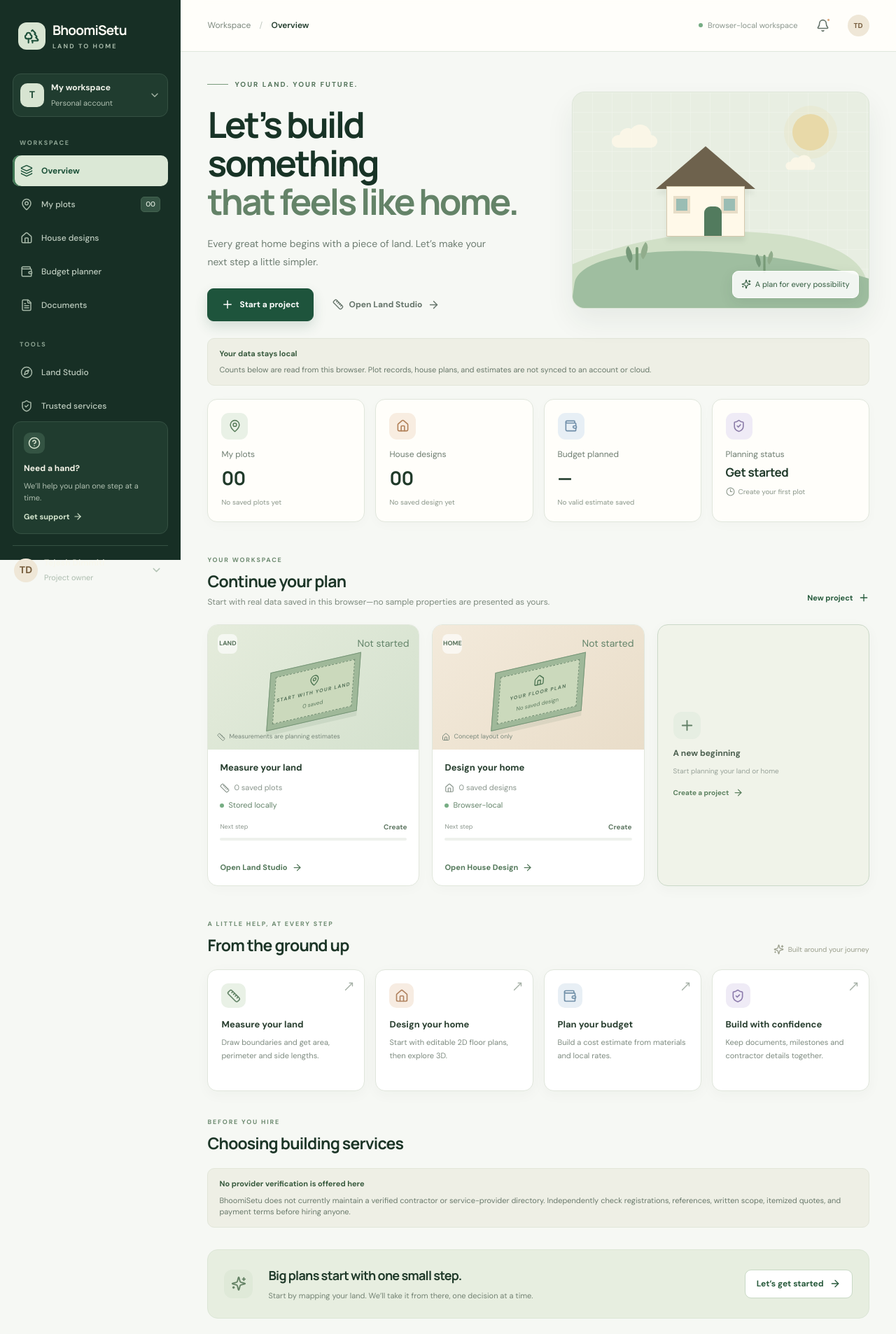
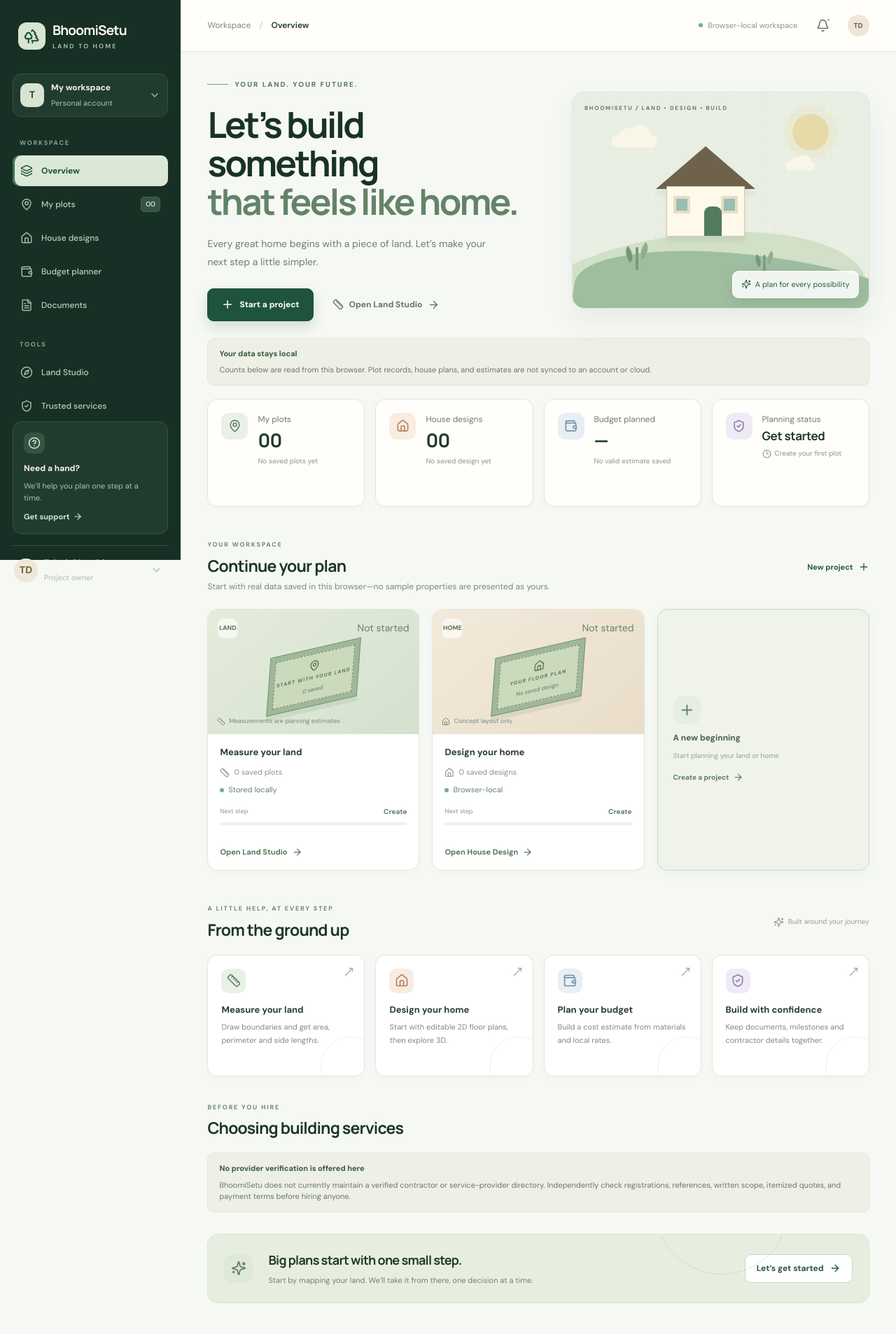
Before and after one commit to tejeshdimmiti5-crypto/bhoomisetu-land-to-home, a Next.js app: page / in a window 1280 px wide. Shown: the top 1906 px of the page at 70% size. Built offline with nearby package versions, Linux system fonts and the light colour scheme.

Commit message:
Refine cohesive visual system across Bhoomi Setu screens

```diff
--- a/app/globals.css
+++ b/app/globals.css
@@ -674,3 +674,123 @@ body { background: #f6f7f1; color: var(--ink); font-size: 14px; }
   .welcome-actions > * { width: 100%; }
   .hero-art { height: 210px; min-height: 210px; }
 }
+
+
+/* Cohesive product-wide art direction: editorial, architectural, data-first */
+:root {
+  --bs-forest: #173d2d;
+  --bs-leaf: #4e7958;
+  --bs-moss: #91a88b;
+  --bs-sand: #e9dfca;
+  --bs-paper: #f7f7f0;
+  --bs-border: #dfe5d9;
+  --bs-ink: #1b3024;
+}
+body {
+  background:
+    radial-gradient(ellipse at 88% 2%, rgba(220,231,211,.34), transparent 31rem),
+    var(--bs-paper);
+}
+.main-panel { min-width: 0; }
+.topbar { box-shadow: 0 1px 0 rgba(27,48,36,.02); }
+.page-content { position: relative; }
+.welcome-row { position: relative; }
+.welcome-row > div:first-child { position: relative; z-index: 1; }
+.welcome-row h1 { max-width: 650px; text-wrap: balance; }
+.hero-art { isolation: isolate; }
+.hero-art::after {
+  content: "BHOOMISETU  /  LAND • DESIGN • BUILD";
+  position: absolute;
+  left: 17px;
+  top: 16px;
+  color: #5e7b61;
+  font-size: 8px;
+  letter-spacing: 1.7px;
+  font-weight: 800;
+  z-index: 2;
+}
+.stats-grid { align-items: stretch; }
+.stat-card { display: grid; grid-template-columns: 40px minmax(0,1fr); column-gap: 12px; align-content: start; }
+.stat-card .stat-icon { grid-row: span 3; margin: 0; }
+.stat-card .stat-label { align-self: center; margin: 0 0 5px; }
+.stat-card > strong { line-height: 1.15; overflow-wrap: anywhere; }
+.stat-card small { grid-column: 2; line-height: 1.45; margin-top: 8px; }
+.section-heading { align-items: center; }
+.section-heading > div { min-width: 0; }
+.section-heading h2 { line-height: 1.25; }
+.project-card, .feature-card, .stat-card, .studio-card, .design-card, .design-editor-card, .design-canvas-card, .estimate-card {
+  box-shadow: 0 3px 10px rgba(24,49,31,.025);
+  transition: border-color .18s ease, box-shadow .18s ease, transform .18s ease;
+}
+.project-card:hover, .feature-card:hover, .stat-card:hover {
+  border-color: #c9d8c5;
+  box-shadow: 0 12px 28px rgba(24,49,31,.065);
+}
+.feature-card { overflow: hidden; }
+.feature-card::after {
+  content: "";
+  position: absolute;
+  right: -22px;
+  bottom: -28px;
+  width: 82px;
+  height: 82px;
+  border: 1px solid rgba(103,137,103,.13);
+  border-radius: 50%;
+  pointer-events: none;
+}
+.bottom-banner { position: relative; overflow: hidden; }
+.bottom-banner::after {
+  content: "";
+  position: absolute;
+  width: 190px;
+  height: 190px;
+  right: 12%;
+  top: -135px;
+  border: 1px solid rgba(76,113,79,.15);
+  border-radius: 50%;
+  pointer-events: none;
+}
+.button-primary, .button-secondary, .banner-button, .text-link {
+  transition: background .18s ease, color .18s ease, border-color .18s ease, transform .18s ease, box-shadow .18s ease;
+}
+.button-primary:focus-visible, .button-secondary:focus-visible, .banner-button:focus-visible, .text-link:focus-visible,
+.nav-item:focus-visible, .project-open:focus-visible {
+  outline: 3px solid #9ebc9c;
+  outline-offset: 3px;
+}
+.studio-page, .design-page, .estimate-page { max-width: 1560px; margin-inline: auto; }
+.studio-header, .design-header, .estimate-header { gap: 22px; }
+.studio-header h1, .design-header h1, .estimate-header h1 { line-height: 1.12; }
+.studio-layout, .design-layout { align-items: start; }
+.studio-card, .design-card, .design-editor-card, .design-canvas-card, .estimate-card {
+  background: #fffefa;
+}
+.studio-metric, .estimate-item { background: #f8f8f2; }
+.studio-plot-preview, .design-canvas-wrap, .design-canvas-card {
+  border-radius: 14px;
+}
+.design-candidate-option:hover, .studio-saved-item:hover, .design-room-option:hover {
+  border-color: #9ab69a;
+  background: #f2f6ee;
+}
+.estimate-grand-total, .estimate-totals {
+  border-radius: 15px;
+}
+input, select, textarea {
+  accent-color: var(--bs-leaf);
+}
+::selection { background: #d6e6d0; color: #183c2b; }
+@media (min-width: 1400px) {
+  .welcome-row { min-height: 340px; }
+  .hero-art { height: 330px; }
+  .page-content { padding-top: 44px; }
+}
+@media (max-width: 760px) {
+  .stat-card { grid-template-columns: 35px minmax(0,1fr); column-gap: 9px; }
+  .stat-card .stat-icon { width: 35px; height: 35px; }
+  .hero-art::after { font-size: 7px; letter-spacing: 1.1px; }
+  .section-heading { gap: 7px; }
+}
+@media (prefers-reduced-motion: reduce) {
+  *, *::before, *::after { scroll-behavior: auto !important; animation-duration: .01ms !important; animation-iteration-count: 1 !important; transition-duration: .01ms !important; }
+}
```
